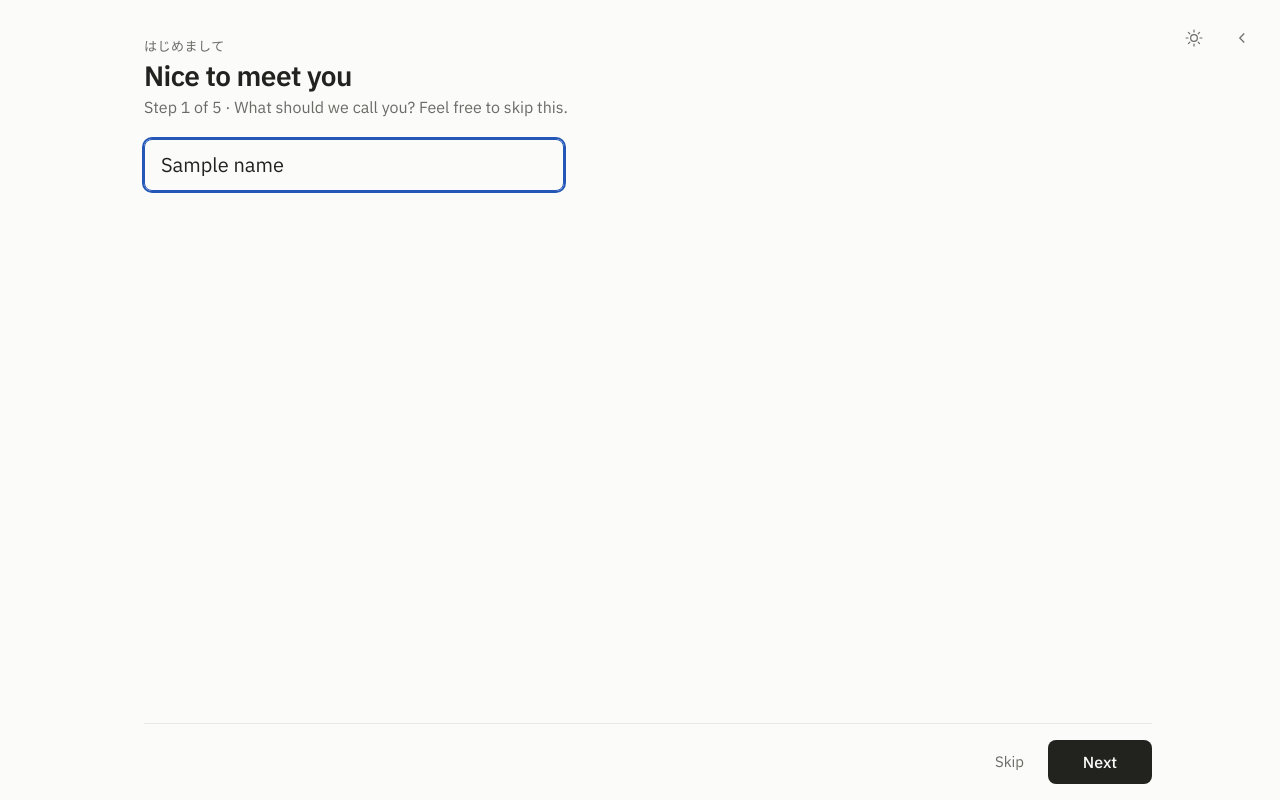
After one commit to DBvdHeijden/okaeri, a FastAPI app: template app/templates/onboarding_name.html in a window 1280 px wide. The commit adds this page. Run offline with FastAPI, Linux system fonts and the light colour scheme; the template is opened without the code that fills it: most values are stand-ins (such as "Sample title", 1, 10 or a date in 2020); some web fonts are replaced.

Commit message:
Personal onboarding: name step, friendlier texts, a butterfly that learns
- Step 1 asks your name (optional); the homepage greets you with it. The
  steps after it are numbered 2-5 and read friendlier.
- Step 4: rating a story swaps in a new random one and counts up a tally;
  the homepage's Lorenz butterfly sits beside it and only moves when you
  rate, about one loop per rating, gliding in and out.
- Redo onboarding in Settings clears likes and dislikes (taken back as
  events; homepage hides come back too, since they are the same thing).
- Both butterflies are drawn without the leading dot.

Co-Authored-By: Claude Opus 5.5 <noreply@anthropic.com>

```diff
--- a/app/server.py
+++ b/app/server.py
@@ -10,7 +10,7 @@ from typing import Annotated, Literal
 from urllib.parse import urlsplit
 
 from fastapi import FastAPI, Form, HTTPException, Query, Request
-from fastapi.responses import FileResponse, HTMLResponse, PlainTextResponse, RedirectResponse
+from fastapi.responses import FileResponse, HTMLResponse, PlainTextResponse, RedirectResponse, Response
 from fastapi.staticfiles import StaticFiles
 from fastapi.templating import Jinja2Templates
 
@@ -132,6 +132,7 @@ def home(
             "history_views": HISTORY_VIEWS,
             "pending": store().pending(selected),
             "today": datetime.now().strftime("%A, %-d %B"),
+            "name": settings.name(),
         },
     )
 
@@ -248,17 +249,40 @@ def settings_submit(
     return RedirectResponse("/", status_code=303)
 
 
-# Onboarding: interests, then sources, then a sample of stories to rate, then (optionally) tabs.
+# Onboarding: your name (optional), interests, sources, a sample of stories to rate, then (optionally) tabs.
 
 def source_count(tag: str) -> int:
     return sum(tag in s.tags for s in SOURCES)
 
 
+@app.post("/onboarding/redo")
+def onboarding_redo():
+    """Start over from Settings: likes and dislikes go too. Taken back as events, so the log stays whole;
+    a dislike is a hide, so stories hidden on the homepage come back as well. Opened stories stay."""
+    events = store().events()
+    for key in switched_on(events, "seed", "unseed"):
+        store().add_event("unseed", key)
+    for key in switched_on(events, "hide", "unhide"):
+        store().add_event("unhide", key)
+    return RedirectResponse("/onboarding?redo=1", status_code=303)
+
+
 @app.get("/onboarding", response_class=HTMLResponse)
-def onboarding_interests(request: Request, redo: bool = False):
+def onboarding_name(request: Request, redo: bool = False):
     # A redo starts from your current answers; nothing changes until you submit each step.
     if settings.enabled_sources() and not redo:
         return RedirectResponse("/settings", status_code=303)
+    return templates.TemplateResponse(request, "onboarding_name.html", {"name": settings.name()})
+
+
+@app.post("/onboarding")
+def onboarding_name_submit(name: Annotated[str, Form()] = ""):
+    settings.set_name(name)
+    return RedirectResponse("/onboarding/interests", status_code=303)
+
+
+@app.get("/onboarding/interests", response_class=HTMLResponse)
+def onboarding_interests(request: Request):
     groups = [
         ("Fields", "topics", [(t, t, source_count(t)) for t in sorted(TOPICS)]),
         ("Formats", "formats", [(f, label, source_count(f)) for f, label in FORMAT_GROUPS.items()]),
@@ -268,7 +292,7 @@ def onboarding_interests(request: Request, redo: bool = False):
     return templates.TemplateResponse(request, "onboarding_interests.html", {"groups": groups, "chosen": chosen})
 
 
-@app.post("/onboarding")
+@app.post("/onboarding/interests")
 def onboarding_interests_submit(
     formats: Annotated[list[str] | None, Form()] = None, topics: Annotated[list[str] | None, Form()] = None
 ):
@@ -298,8 +322,8 @@ def onboarding_sources_submit(request: Request, sources: Annotated[list[str] | N
     return RedirectResponse("/onboarding/sample", status_code=303)
 
 
-@app.get("/onboarding/sample", response_class=HTMLResponse)
-def onboarding_sample(request: Request):
+def sample_pool() -> list[Article]:
+    """Stories from your sources that fit your interests and that you haven't rated yet, shuffled."""
     selected = {i: BY_ID[i] for i in settings.enabled_sources() if i in BY_ID}
     interests = settings.interests()
     pool = [
@@ -310,11 +334,33 @@ def onboarding_sample(request: Request):
     rated = switched_on(events, "seed", "unseed") | switched_on(events, "hide", "unhide")
     unrated = [a for a in rank(pool, events, settings.load()) if a.key not in rated]
     random.shuffle(unrated)  # a different few on every load: that's the "show others" button
+    return unrated
+
+
+@app.get("/onboarding/sample", response_class=HTMLResponse)
+def onboarding_sample(request: Request):
+    selected = [i for i in settings.enabled_sources() if i in BY_ID]
+    events = store().events()
     return templates.TemplateResponse(
         request,
         "onboarding_sample.html",
-        {"articles": sample(unrated, SAMPLE_SIZE), "pending": store().pending(selected)},
+        {
+            "articles": sample(sample_pool(), SAMPLE_SIZE),
+            "pending": store().pending(selected),
+            "liked": len(switched_on(events, "seed", "unseed")),
+            "disliked": len(switched_on(events, "hide", "unhide")),
+        },
     )
+
+
+@app.get("/onboarding/sample/next", response_class=HTMLResponse)
+def onboarding_sample_next(request: Request, shown: str = "", sources: str = ""):
+    """One new story to replace one you just rated: not on screen yet, from a source not on screen if possible."""
+    pool = [a for a in sample_pool() if a.id not in shown.split(",")]
+    if not pool:
+        return Response(status_code=204)
+    fresh = [a for a in pool if a.source_id not in sources.split(",")] or pool
+    return templates.TemplateResponse(request, "_sample_row.html", {"a": fresh[0]})
 
 
 @app.get("/onboarding/tabs", response_class=HTMLResponse)
--- a/app/static/app.js
+++ b/app/static/app.js
@@ -50,15 +50,33 @@
     else row.remove();
   });
 
-  // Onboarding ratings save in place; pressing the chosen one again takes the rating back.
-  document.addEventListener("submit", (e) => {
+  // Onboarding step 4: a rating saves in the background, the tally counts up, and the story makes way
+  // for a new one (none of the stories on screen; from another source if there is one).
+  document.addEventListener("submit", async (e) => {
     if (!e.target.matches("[data-rate]")) return;
     e.preventDefault();
-    const buttons = [...e.target.querySelectorAll("button")];
-    const before = buttons.map((btn) => btn.getAttribute("aria-pressed"));
-    const rating = e.submitter.getAttribute("aria-pressed") === "true" ? "none" : e.submitter.value;
-    for (const btn of buttons) btn.setAttribute("aria-pressed", btn.value === rating);
-    save(e.target, new URLSearchParams({ rating }), () => buttons.forEach((btn, i) => btn.setAttribute("aria-pressed", before[i])));
+    const row = e.target.closest(".rate-row");
+    const rating = e.submitter.value;
+    for (const btn of e.target.querySelectorAll("button")) btn.disabled = true;  // one rating per story
+    save(e.target, new URLSearchParams({ rating }), () => location.reload());
+
+    const tally = document.querySelector("[data-tally]");
+    const kind = rating === "up" ? "liked" : "disliked";
+    tally.dataset[kind] = Number(tally.dataset[kind]) + 1;
+    tally.textContent = `${tally.dataset.liked} liked · ${tally.dataset.disliked} not for me`;
+
+    const rows = [...row.parentElement.children];
+    const query = new URLSearchParams({
+      shown: rows.map((r) => r.dataset.id).join(","),
+      sources: rows.filter((r) => r !== row).map((r) => r.dataset.source).join(","),
+    });
+    const res = await fetch(`/onboarding/sample/next?${query}`).catch(() => null);
+    if (res?.status !== 200) return row.remove();  // nothing left to show
+    const template = document.createElement("template");
+    template.innerHTML = (await res.text()).trim();
+    const next = template.content.firstElementChild;
+    if (!REDUCED) next.classList.add("entering");
+    row.replaceWith(next);
   });
 
   // Feed paging: split rows into pages that fit the viewport, so the page never
@@ -300,7 +318,7 @@
     const notice = document.querySelector("[data-notice]");
     for (const btn of document.querySelectorAll("[data-not-yet]")) {
       btn.addEventListener("click", () => {
-        notice.textContent = `${btn.textContent.trim()}: not available yet.`;
+        notice.textContent = `${btn.textContent.trim()} isn't there yet, but it's coming.`;
       });
     }
   }
--- a/app/static/style.css
+++ b/app/static/style.css
@@ -85,7 +85,13 @@ button { font: inherit; color: inherit; }
 .page.wide > form { flex: 1; display: flex; flex-direction: column; gap: 40px; }
 .page.wide .footer-bar { margin-top: auto; }
 .page.wide .footer-bar .primary-btn { min-width: 104px; justify-content: center; }  /* Next and Done: same size, so Back stays put */
-.rate-list { margin-bottom: 40px; }
+/* Step 4: the stories on the left, the butterfly that fills in as you rate on the right; stacked when narrow. */
+.rate-layout { display: grid; grid-template-columns: minmax(0, 1fr) 400px; gap: 48px; align-items: start; margin-bottom: 40px; }
+.learning { display: block; width: 100%; aspect-ratio: 1; }
+@media (max-width: 760px) {
+  .rate-layout { grid-template-columns: minmax(0, 1fr); gap: 24px; }
+  .learning { justify-self: center; width: min(100%, 320px); }
+}
 .columns {
   display: grid;
   grid-template-columns: repeat(2, minmax(0, 1fr));
@@ -147,8 +153,9 @@ h1 {
   margin: 2px 0 0;
   color: var(--muted);
 }
-.date a { color: inherit; text-underline-offset: 3px; }
-.date a:hover { color: var(--text); }
+.date a, .date-link { color: inherit; text-decoration: underline; text-underline-offset: 3px; }
+.date-link { padding: 0; border: 0; background: none; cursor: pointer; }
+.date a:hover, .date-link:hover { color: var(--text); }
 
 .icon-btn {
   display: inline-grid;
@@ -341,6 +348,22 @@ h1 {
 .search input::placeholder { color: var(--muted); }
 .search input:focus-visible { border-color: var(--accent); outline-offset: 0; }
 
+/* Onboarding step 1: one field, like the search box but bigger. */
+.name-field { display: block; max-width: 420px; }
+.name-field input {
+  width: 100%;
+  min-height: 52px;
+  padding: 0 16px;
+  border: 1px solid var(--line);
+  border-radius: 8px;
+  background: var(--bg);
+  color: var(--text);
+  font: inherit;
+  font-size: 20px;
+}
+.name-field input::placeholder { color: var(--muted); }
+.name-field input:focus-visible { border-color: var(--accent); outline-offset: 0; }
+
 .group {
   margin: 32px 0 0;
   padding: 0;
@@ -526,14 +549,12 @@ h1 {
 }
 
 /* Onboarding ratings: a check like the source picks, a cross like hiding on the homepage.
-   A chosen one darkens like a ticked source; a chosen cross also fades its story. */
+   Rating a story swaps in a new one. */
 .rate-row { display: flex; align-items: center; gap: 16px; min-height: 44px; padding: 10px 0; }
+.rate-row.entering { animation: row-in 260ms cubic-bezier(0.2, 0.7, 0.2, 1) both; }  /* a new story, after rating one */
 .rate-row .source-name { color: inherit; text-decoration: none; }
 .rate-row .source-name:hover { text-decoration: underline; text-underline-offset: 3px; }
 .rate { display: flex; margin: -6px -8px -6px 0; }
-.rate [aria-pressed="true"] { color: var(--text); }
-.rate [aria-pressed="true"] svg { stroke-width: 2.2; }
-.rate-row:has([value="down"][aria-pressed="true"]) .source-text { opacity: 0.45; }
 
 .primary-btn {
   display: inline-flex;
@@ -564,7 +585,8 @@ h1 {
 .quiet-btn:hover { color: var(--text); background: var(--chip); }
 .footer-actions { display: flex; align-items: center; gap: 8px; }
 /* A quiet button on the left lines its text up with the column, not its hover background. */
-.footer-bar > .quiet-btn:first-child { margin-left: -16px; }
+.quiet-btn.flush { margin-left: -16px; }
+.tally { font: 13px var(--mono); color: var(--muted); }
 
 @media (max-width: 480px) {
   .page { padding-top: 24px; }
--- a/app/templates/home.html
+++ b/app/templates/home.html
@@ -11,7 +11,7 @@
 <header class="masthead">
   <div>
     <p class="kicker" lang="ja">おかえり</p>
-    <h1>Welcome back</h1>
+    <h1>Welcome back{% if name %}, {{ name }}{% endif %}</h1>
     <p class="date">{{ today }}</p>
   </div>
 </header>
--- /dev/null
+++ b/app/templates/onboarding_name.html
@@ -0,0 +1,32 @@
+{% extends "base.html" %}
+{% block title %}Welcome · okaeri{% endblock %}
+{% block actions %}
+  <a class="icon-btn" href="/" aria-label="Back to home">
+    <svg width="18" height="18" viewBox="0 0 24 24" fill="none" stroke="currentColor" stroke-width="1.6" aria-hidden="true"><path d="M15 6l-6 6 6 6"/></svg>
+  </a>
+{% endblock %}
+{% block page_class %}wide{% endblock %}
+{% block content %}
+<header class="masthead">
+  <div>
+    <p class="kicker" lang="ja">はじめまして</p>
+    <h1>Nice to meet you</h1>
+    <p class="date">Step 1 of 5 · What should we call you? Feel free to skip this.</p>
+  </div>
+</header>
+
+<form method="post" action="/onboarding">
+  <label class="name-field">
+    <span class="visually-hidden">Your name</span>
+    <input type="text" name="name" value="{{ name }}" placeholder="Your first name" maxlength="40" autocomplete="given-name" autofocus>
+  </label>
+
+  <div class="footer-bar">
+    <span></span>
+    <span class="footer-actions">
+      <a class="quiet-btn" href="/onboarding/interests">Skip</a>
+      <button type="submit" class="primary-btn">Next</button>
+    </span>
+  </div>
+</form>
+{% endblock %}
--- a/app/templates/settings.html
+++ b/app/templates/settings.html
@@ -11,7 +11,8 @@
   <div>
     <p class="kicker" lang="ja">設定</p>
     <h1>Settings</h1>
-    <p class="date">Following {{ selected | length | count("source") }} · <a href="/onboarding?redo=1">Redo onboarding</a></p>
+    {#- A post, not a link: starting over clears your likes and dislikes. #}
+    <form class="date" method="post" action="/onboarding/redo">Following {{ selected | length | count("source") }} · <button type="submit" class="date-link">Redo onboarding</button></form>
   </div>
 </header>
 
--- a/settings.example.json
+++ b/settings.example.json
@@ -1,4 +1,5 @@
 {
+  "name": "",
   "interests": {
     "formats": [],
     "topics": []
```
Also changed, not shown: app/settings.py (+10 -0 lines), app/static/lorenz.js (+64 -24 lines), app/templates/_sample_row.html (added, +16 -0 lines), app/templates/onboarding_interests.html (+7 -9 lines), app/templates/onboarding_sample.html (+14 -23 lines), app/templates/onboarding_sources.html (+4 -4 lines), app/templates/onboarding_tabs.html (+4 -3 lines).
